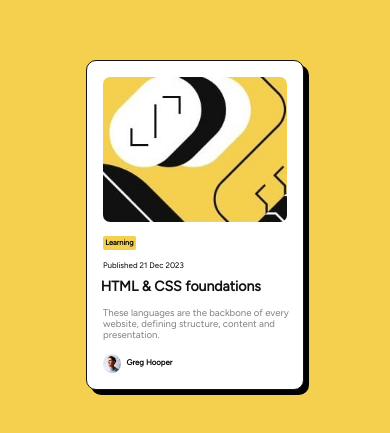
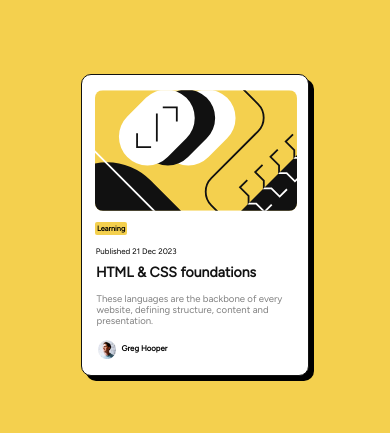
Before and after one commit to Davison141/challengeThree, a plain HTML site: page index.html in a window 390 px wide. Shown: the part 197-630 px from the top of the page. Drawn offline with Linux system fonts and the light colour scheme.

Commit message:
new commit

```diff
--- a/styles.css
+++ b/styles.css
@@ -71,22 +71,3 @@ a:hover {
     margin-left: 0.7em;
     padding-top: 0.5em;
 }
-@media only screen and (max-width: 500px){
-    .img-con {
-        background: url(/images/mobile-design.jpg);
-        background-size: cover;
-        min-height: 145px;
-        border-radius: 7px;
-        margin:16px;
-    }
-    .main-img {
-        display: none;
-    }
-    .container {
-        width: 13.5rem;
-        height: 21.rem;
-    }
-    .learn, .publish, .lang, .paragraph, .small-img {
-        padding-left: 1rem;
-    }
-}
```
